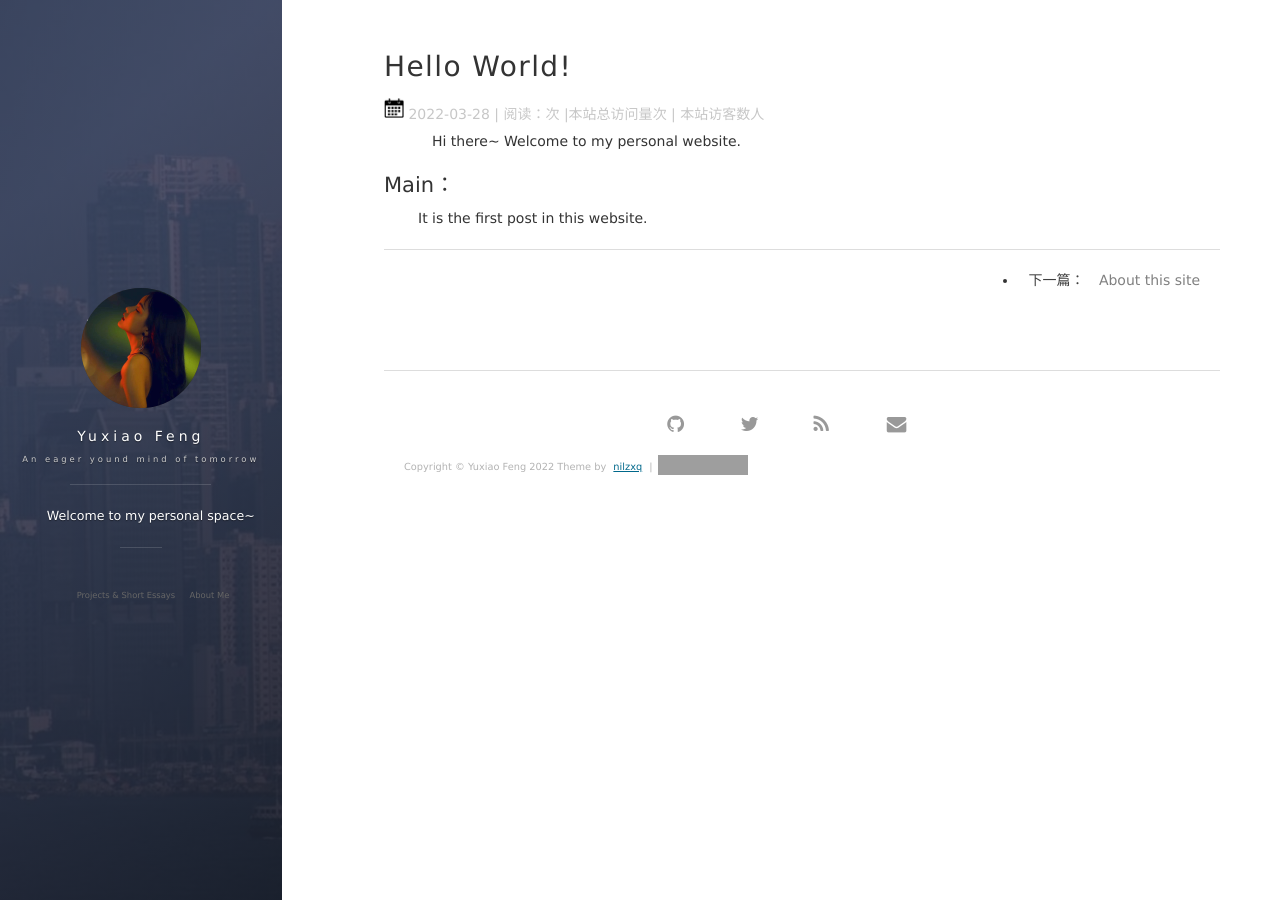
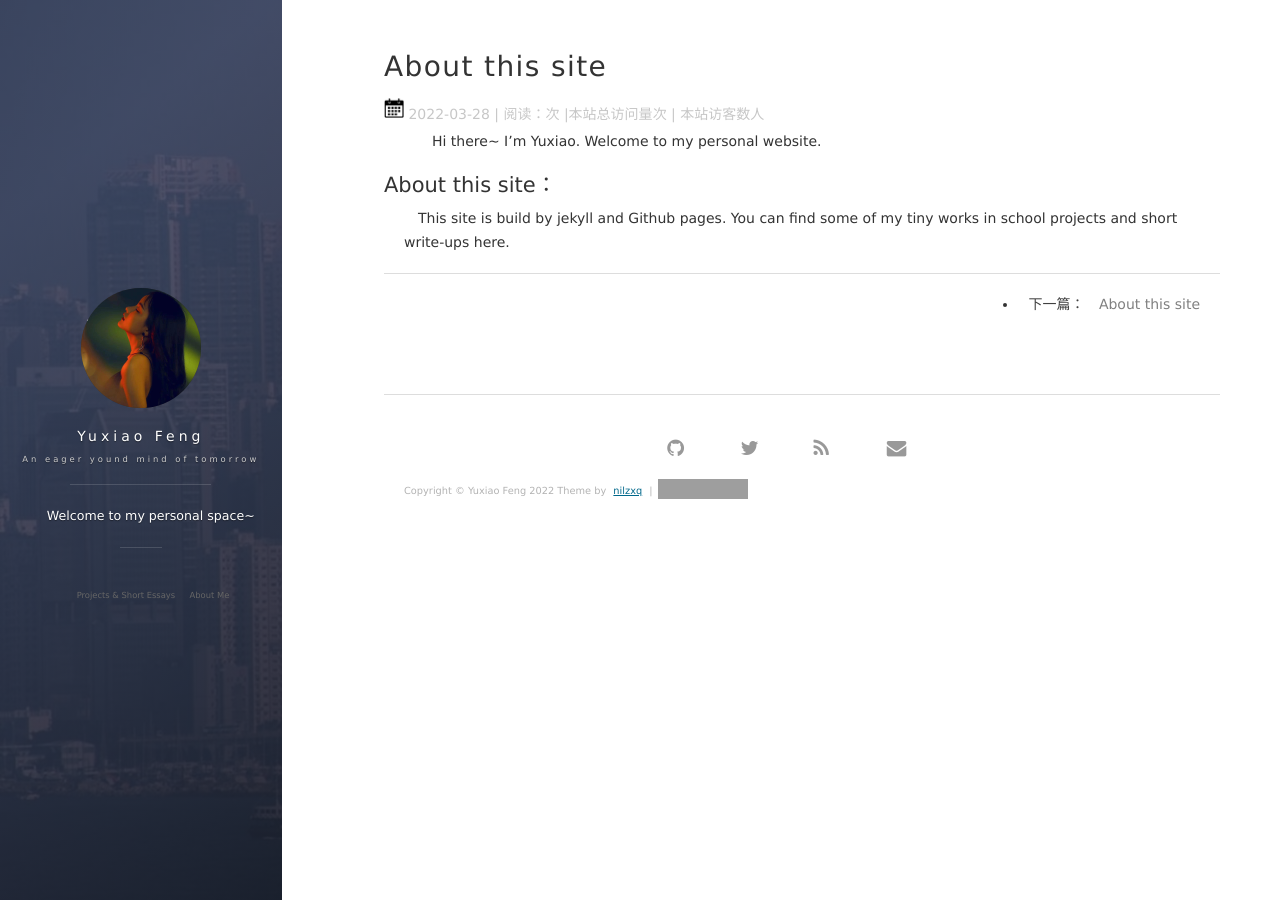
Before and after one commit to yf254/yf254.github.io, a Jekyll site: the page built from _posts/2022-03-28-the-first-post.md, in a window 1280 px wide. Built offline with Jekyll 4.4.1, drawn with Linux system fonts in a browser that asks for light colours; nearby versions of some CDN libraries; comment, search, counter and statistics services are not loaded; grey boxes are pictures that could not be loaded.

Commit message:
Add files via upload

```diff
--- a/_posts/2022-03-28-the-first-post.md
+++ b/_posts/2022-03-28-the-first-post.md
@@ -1,13 +1,13 @@
 ---
 layout: post
-title: Hello World!
+title: About this site
 date: 2022-03-28
 description:
 tag: general
 ---
 
-　　Hi there~ Welcome to my personal website.
+　　Hi there~ I'm Yuxiao. Welcome to my personal website.
 
 
-## Main：
-　It is the first post in this website.
+## About this site：
+　This site is build by jekyll and Github pages. You can find some of my tiny works in school projects and short write-ups here.
```
